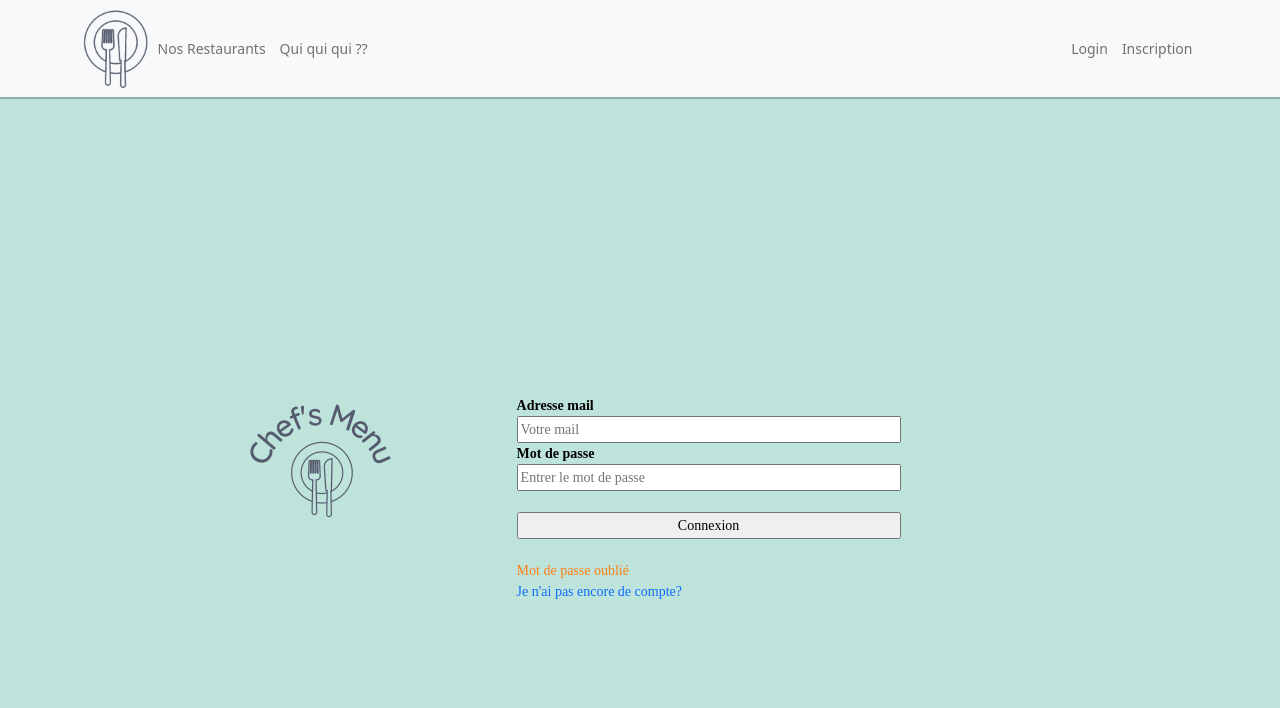
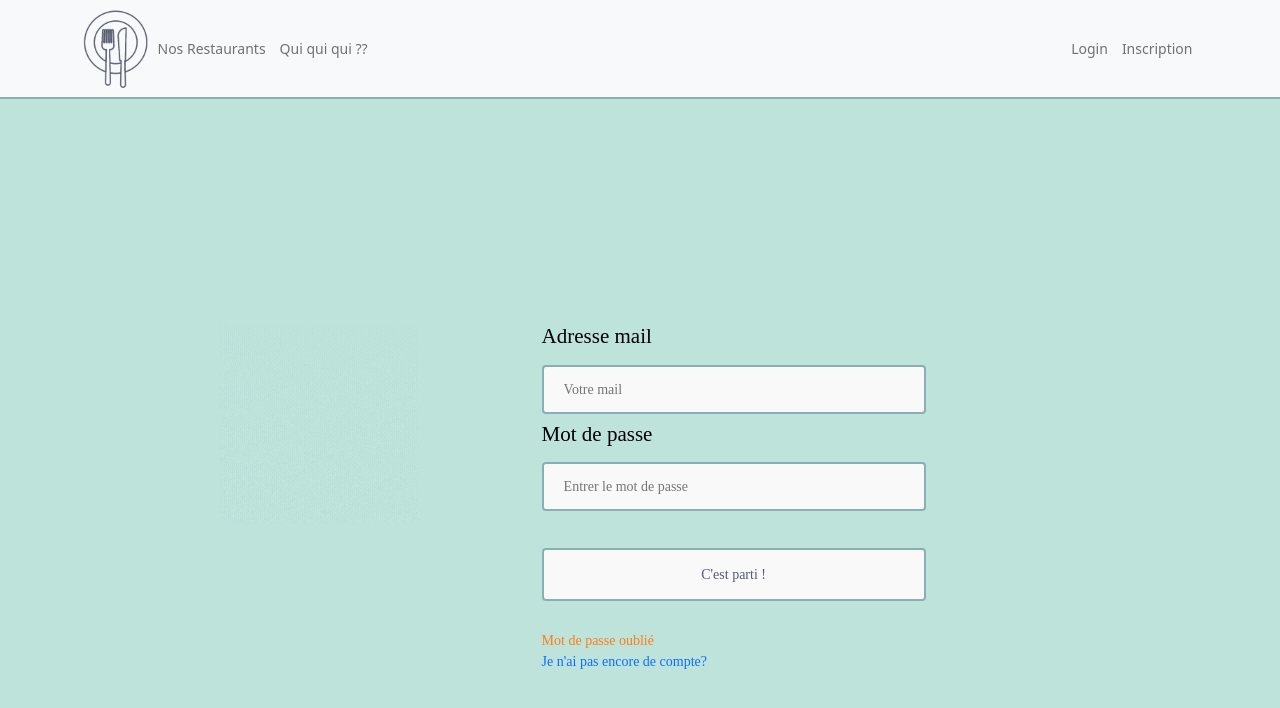
Before and after one commit to Czila/ChefsMenu_Front, a React (Create React App) app: page /login in a window 1280 px wide. Shown: the top 708 px of the page. Built offline with nearby package versions, Linux system fonts and the light colour scheme.

Commit message:
css inscription, login, accueillogin

```diff
--- a/src/components/Inscription/Inscription.css
+++ b/src/components/Inscription/Inscription.css
@@ -21,4 +21,5 @@ em {
     color: black;
     font-family: 'Quicksand';
     border-top: 2px solid #89b0ae;
+    text-align:center;
 };
--- a/src/components/Inscription/Inscription.js
+++ b/src/components/Inscription/Inscription.js
@@ -78,7 +78,7 @@ function Inscription() {
                       <div>
               <img src={inscription} alt="inscription" className='logo' /><br/><br/><br/>
             </div>
-            <label><h3>Bienvenue sur la plateforme Chef's Menu <br/>qui va vous simplifier la gestion de vos restaurants !</h3></label><br/><br/><br/>
+            <label><h3>Bienvenue sur la plateforme Chef's Menu <br/>qui va simplifier la gestion de vos restaurants !</h3></label><br/><br/><br/>
             <label htmlFor="nom">Nom <em>*&ensp;</em></label>
             <input id="nom" placeholder="Serre" autoFocus value={newRestaurateur.nom} onChange={handleChange} name='nom' required /><br/><br/>
             <label htmlFor="prenom">Prénom <em>*&ensp;</em></label>
--- a/src/components/login/Login.js
+++ b/src/components/login/Login.js
@@ -1,6 +1,6 @@
 import React, { useState } from 'react';
 import './Login.css'
-import logo from '../../assets/logo.png'
+import animationentree from '../../assets/animationentree.gif'
 import { useGestLogin } from '../../lib/useGestLogin'
 import { useNavigate } from "react-router-dom";
 import { fetchWrapper } from '../../lib/useGestDB';
@@ -76,16 +76,16 @@ function Login(props) {
             :
             <div id='loginDiv'>
               <div>
-                <img src={logo} alt="Logo" className='logo' />
+                <img src={animationentree} alt="animationentree" className='logo' />
               </div>
               <div className='formDiv'>
                 <div className='inputDiv'>
-                    <label><b>Adresse mail </b></label>
-                    <input type="email" placeholder="Votre mail" value={login.mail} onChange={handleChange} name='mail' multiple  required/>
-                    <label><b>Mot de passe</b></label>
-                    <input type="password" placeholder="Entrer le mot de passe" name="password" onChange={handleChange} value={login.password} required />
+                    <label><h4>Adresse mail </h4></label>
+                    <input className='input' type="email" placeholder="Votre mail" value={login.mail} onChange={handleChange} name='mail' multiple  required/>
+                    <label><h4>Mot de passe</h4></label>
+                    <input className='input' type="password" placeholder="Entrer le mot de passe" name="password" onChange={handleChange} value={login.password} required />
                     <br/>
-                    <input type="submit" id='submit' onClick={verifEmail} value='Connexion'/>
+                    <button className='buttonstyle' type="submit" id='submit' onClick={verifEmail} value='Connexion'>C'est parti !</button>
                     <br/>
                     {(erreur !=='') && <div className='alert'><label >{erreur}</label></div>}
                     <a href="#" onClick={() => lostPass()} className='lost'>Mot de passe oublié</a>
--- a/src/pages/AccueilLogin/AccueilLogin.css
+++ b/src/pages/AccueilLogin/AccueilLogin.css
@@ -7,6 +7,7 @@
     color: black;
     font-family: 'Quicksand';
     border-top: 2px solid #89b0ae;
-    justify-content: center
+    justify-content: center;
+    text-align: center
 
 };
--- a/src/pages/AccueilLogin/AccueilLogin.js
+++ b/src/pages/AccueilLogin/AccueilLogin.js
@@ -1,20 +1,8 @@
 import './AccueilLogin.css'
-import { useEffect, useState } from 'react';
-import {fetchWrapper} from '../../lib/useGestDB';
 import welcome from '../../assets/welcome.gif'
 
 
 function AccueilLogin(){
-    const idRestaurateur=localStorage.getItem("userId");
-    const [restaurateur,setRestaurateur]=useState({});
-
-    const getNomRestaurateur = async () => {
-        const NP = (await fetchWrapper.get(`http://localhost:3001/restaurateur/${idRestaurateur}`))
-        setRestaurateur(NP)
-    }
-useEffect( () => {
-    getNomRestaurateur()
-})
 
     return(
         <div id="AccueilLogin">
@@ -22,8 +10,8 @@ useEffect( () => {
           <img src={welcome} alt="welcome" className='logo' /><br/><br/>
         </div>
             <div className='ALchoices'>
-                <label className='ALbienvenue'><h3>Bienvenue {`${restaurateur[0].prenom}`} {`${restaurateur[0].nom}`}<br/>
-                Sélectionnez votre restaurant </h3></label>
+                <label className='ALbienvenue'><h3>Bienvenue sur votre espace personnel !<br/>
+                Sélectionnez votre restaurant dans la liste ci-dessus</h3></label>
             </div>
         </div>
 
```
Also changed, not shown: src/assets/animationentree.gif (added).
